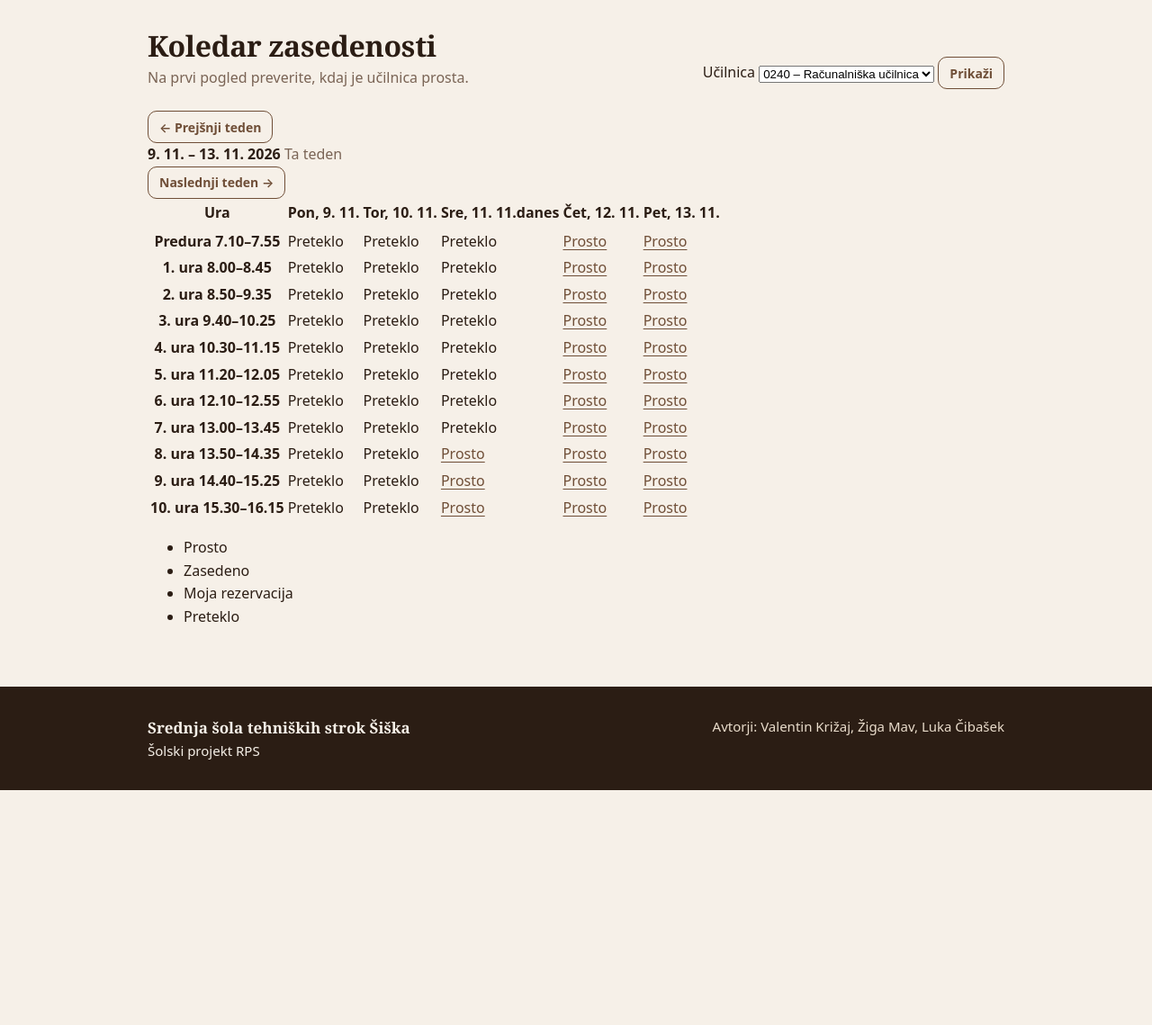
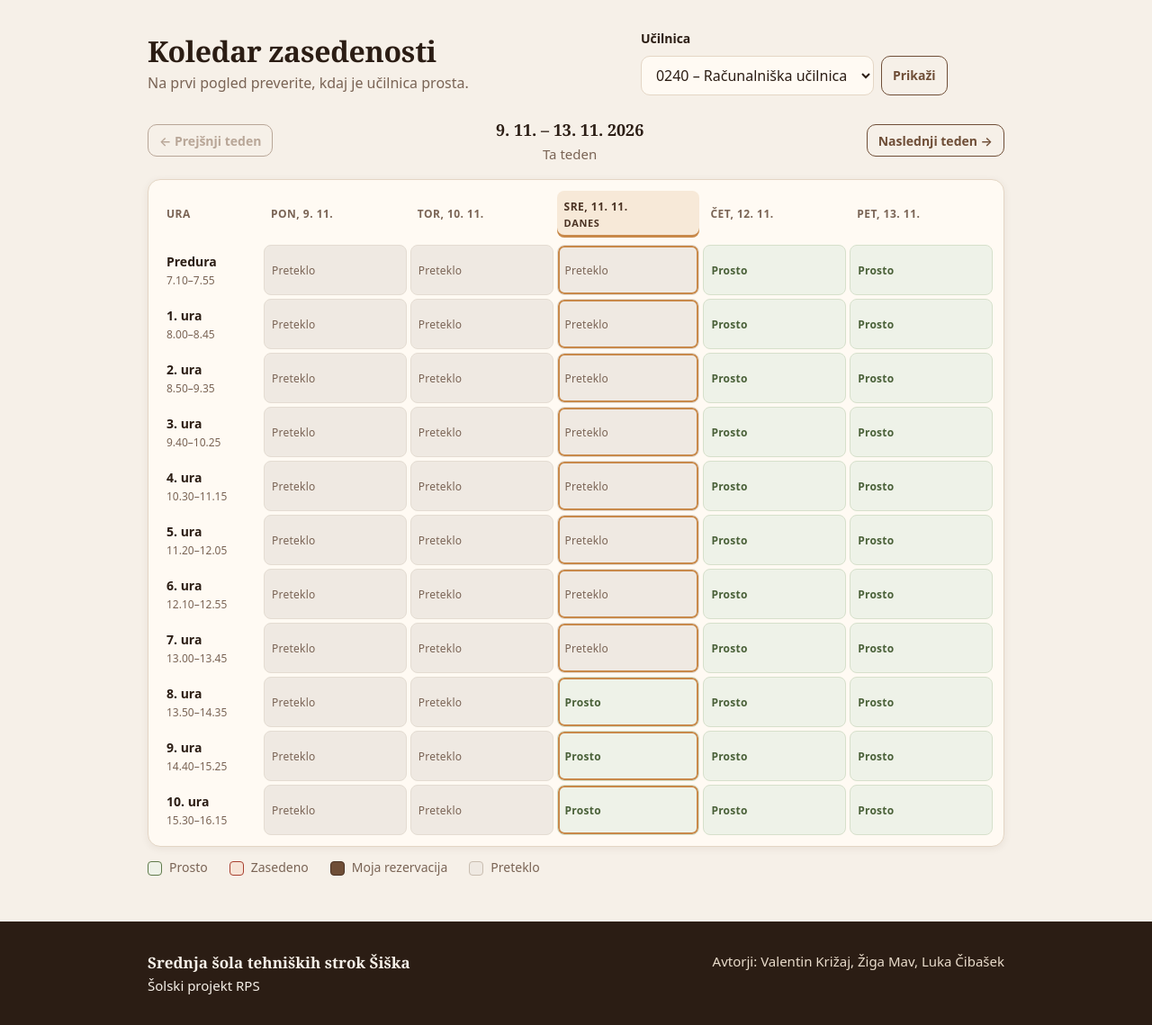
Before and after one commit to lukacibasek/rezervacija_ucilnic, a Django app: page /koledar/ in a window 1280 px wide. Shown: the part 74-1213 px from the top of the page at 90% size. Before the commit the page ends 952 px from the top, so only its background shows below. Run offline with Django 5.2, Linux system fonts and the light colour scheme; data comes from the database, SQL or seed files in the repository; data that the repository does not hold is empty.

Commit message:
Slog koledarja: barve stanj, legenda, lepljiv stolpec ur in drsenje na telefonu
Co-Authored-By: Claude Opus 5.5 <noreply@anthropic.com>

```diff
--- a/rezervacije/static/rezervacije/style.css
+++ b/rezervacije/static/rezervacije/style.css
@@ -601,6 +601,156 @@ a:hover { color: var(--primary-dark); }
 .details dt { color: var(--muted); }
 .details dd { margin: 0; font-weight: 600; }
 
+/* ---------- Koledar zasedenosti ---------- */
+
+.room-info {
+  display: grid;
+  grid-template-columns: auto 1fr auto;
+  align-items: center;
+  gap: var(--s-5);
+}
+.room-info .detail__type { margin: 0; }
+.room-info h1 { font-size: 2.25rem; margin-bottom: var(--s-1); }
+.room-info p { margin-bottom: var(--s-2); }
+.section--tight { margin-top: var(--s-6); }
+.section--tight > h2 { margin-bottom: var(--s-1); }
+
+.room-picker { display: flex; flex-wrap: wrap; align-items: flex-end; gap: var(--s-2); }
+.room-picker label { display: block; width: 100%; font-weight: 600; font-size: .875rem; }
+.room-picker select {
+  min-height: 44px;
+  min-width: 220px;
+  padding: var(--s-2) var(--s-3);
+  border: 1px solid var(--border);
+  border-radius: var(--radius-control);
+  background: var(--surface);
+  color: var(--text);
+  font: inherit;
+}
+.room-picker select:focus { outline: none; border-color: var(--primary-dark); box-shadow: var(--ring); }
+.room-picker .btn { min-height: 44px; }
+
+.week-nav {
+  display: flex;
+  flex-wrap: wrap;
+  align-items: center;
+  justify-content: space-between;
+  gap: var(--s-3);
+  margin: var(--s-4) 0;
+}
+.week-nav__range { display: flex; flex-direction: column; align-items: center; text-align: center; font-size: .9375rem; }
+.week-nav__range strong { font-family: var(--font-head); font-size: 1.125rem; font-weight: 600; }
+.is-disabled { opacity: .45; cursor: not-allowed; pointer-events: none; }
+
+.cal-wrap {
+  overflow-x: auto;
+  padding: var(--s-2);
+  background: var(--surface);
+  border: 1px solid var(--border);
+  border-radius: var(--radius-card);
+  box-shadow: var(--shadow);
+}
+.cal {
+  width: 100%;
+  min-width: 720px;
+  border-collapse: separate;
+  border-spacing: 4px;
+  table-layout: fixed;
+  font-size: .8125rem;
+}
+.cal th { font-weight: 600; text-align: left; }
+.cal__corner,
+.cal__period { width: 112px; }
+.cal__corner,
+.cal__day {
+  padding: var(--s-2);
+  color: var(--muted);
+  font-size: .75rem;
+  letter-spacing: .04em;
+  text-transform: uppercase;
+}
+.cal__day { text-align: center; border-radius: 8px; }
+.cal__day--today { background: var(--accent-tint); color: var(--primary-dark); box-shadow: inset 0 -3px 0 var(--accent); }
+.cal__today-label {
+  display: block;
+  font-size: .6875rem;
+  letter-spacing: .06em;
+}
+.cal__period {
+  padding: var(--s-1) var(--s-2);
+  vertical-align: middle;
+}
+.cal__period-name { display: block; font-size: .875rem; color: var(--text); }
+.cal__period-time { display: block; font-weight: 400; color: var(--muted); font-size: .75rem; }
+.cal__corner,
+.cal__period {
+  position: sticky;
+  left: 0;
+  z-index: 1;
+  background: var(--surface);
+}
+.cal__cell { padding: 0; vertical-align: top; height: 1px; }
+.cal__cell--today .slot { box-shadow: inset 0 0 0 2px var(--accent); }
+
+.slot {
+  display: flex;
+  flex-direction: column;
+  justify-content: center;
+  gap: 2px;
+  height: 100%;
+  min-height: 56px;
+  padding: 6px var(--s-2);
+  border: 1px solid transparent;
+  border-radius: 8px;
+  line-height: 1.3;
+  text-decoration: none;
+  overflow: hidden;
+}
+.slot__label { font-weight: 600; font-size: .75rem; letter-spacing: .02em; }
+.slot__text { overflow: hidden; text-overflow: ellipsis; white-space: nowrap; }
+.slot__who { color: var(--muted); font-size: .75rem; overflow: hidden; text-overflow: ellipsis; white-space: nowrap; }
+
+.slot--prosto { background: var(--success-tint); border-color: #d6e0cb; color: #4a6139; }
+a.slot--prosto:hover { background: #e1e9d6; border-color: var(--success); color: #3d5130; }
+
+.slot--zasedeno { background: #f6e3d6; border-color: #ebcdb8; color: var(--text); }
+.slot--zasedeno .slot__label { color: var(--danger); }
+.slot--zasedeno .slot__who { color: #6e5848; }
+
+.slot--moja { background: var(--primary); border-color: var(--primary); color: var(--surface); }
+a.slot--moja:hover { background: var(--primary-dark); color: var(--surface); }
+.slot__badge {
+  align-self: flex-start;
+  padding: 0 var(--s-2);
+  border-radius: 999px;
+  background: var(--accent);
+  color: var(--text);
+  font-size: .6875rem;
+  font-weight: 700;
+  letter-spacing: .04em;
+  text-transform: uppercase;
+}
+
+.slot--preteklo { background: #efe9e2; border-color: #e4dcd2; color: var(--muted); }
+.slot--preteklo .slot__label { font-weight: 500; }
+
+.legend {
+  display: flex;
+  flex-wrap: wrap;
+  gap: var(--s-2) var(--s-5);
+  margin: var(--s-3) 0 0;
+  padding: 0;
+  list-style: none;
+  color: var(--muted);
+  font-size: .875rem;
+}
+.legend li { display: inline-flex; align-items: center; gap: var(--s-2); }
+.legend__swatch { width: 16px; height: 16px; border-radius: 4px; border: 1px solid; }
+.legend__swatch--prosto { background: var(--success-tint); border-color: var(--success); }
+.legend__swatch--zasedeno { background: #f6e3d6; border-color: var(--danger); }
+.legend__swatch--moja { background: var(--primary); border-color: var(--primary-dark); }
+.legend__swatch--preteklo { background: #efe9e2; border-color: #c9bdb0; }
+
 /* ---------- Ozki zasloni ---------- */
 
 @media (max-width: 800px) {
@@ -625,6 +775,11 @@ a:hover { color: var(--primary-dark); }
   .grid { grid-template-columns: 1fr; }
   .detail { grid-template-columns: minmax(0, 1fr); }
   .details { grid-template-columns: 1fr; gap: 0; }
+  .room-info { grid-template-columns: 1fr; gap: var(--s-3); }
+  .room-info .btn { width: 100%; }
+  .room-picker select { min-width: 0; flex: 1; }
+  .week-nav { justify-content: center; }
+  .week-nav__range { order: -1; width: 100%; }
   .details dd { margin-bottom: var(--s-2); }
   .card { padding: var(--s-4); }
   h1 { font-size: 1.625rem; }
```
